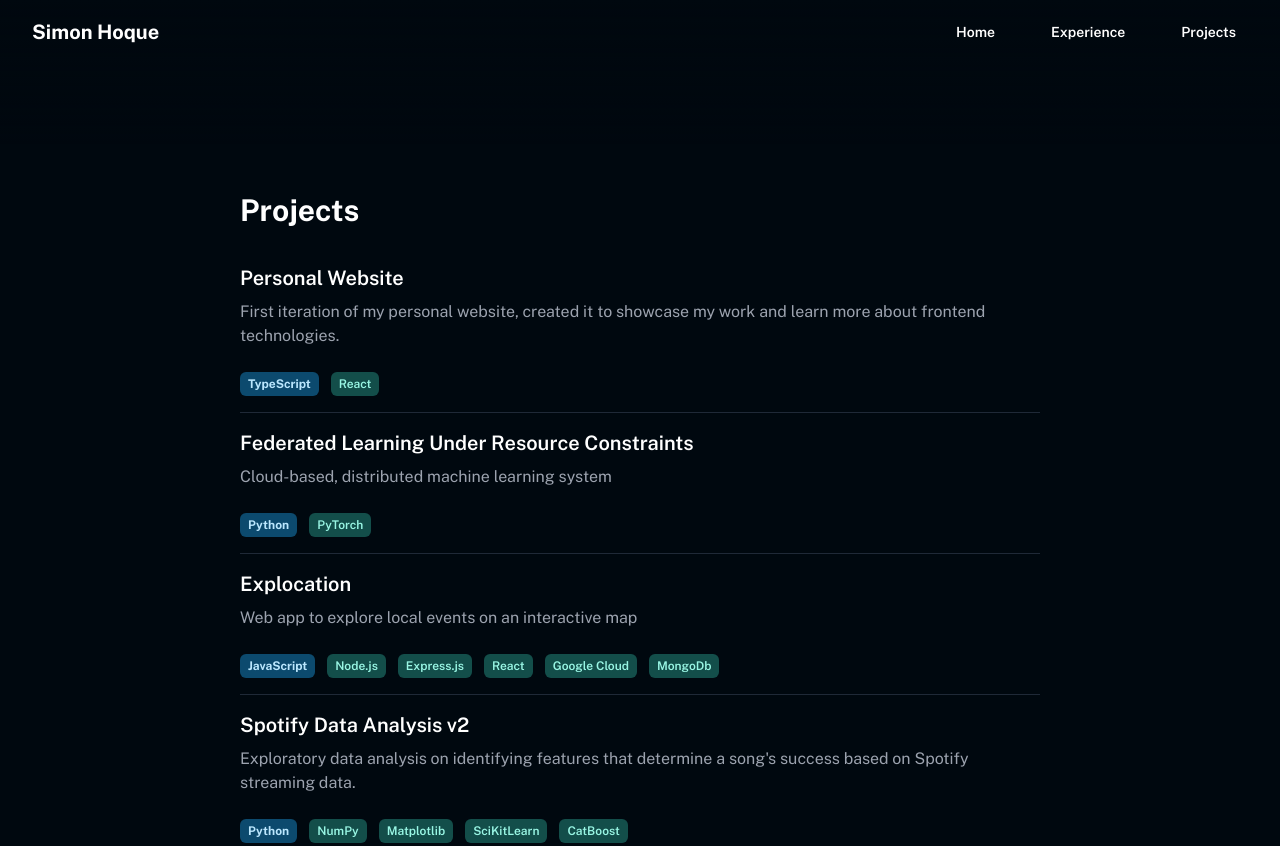
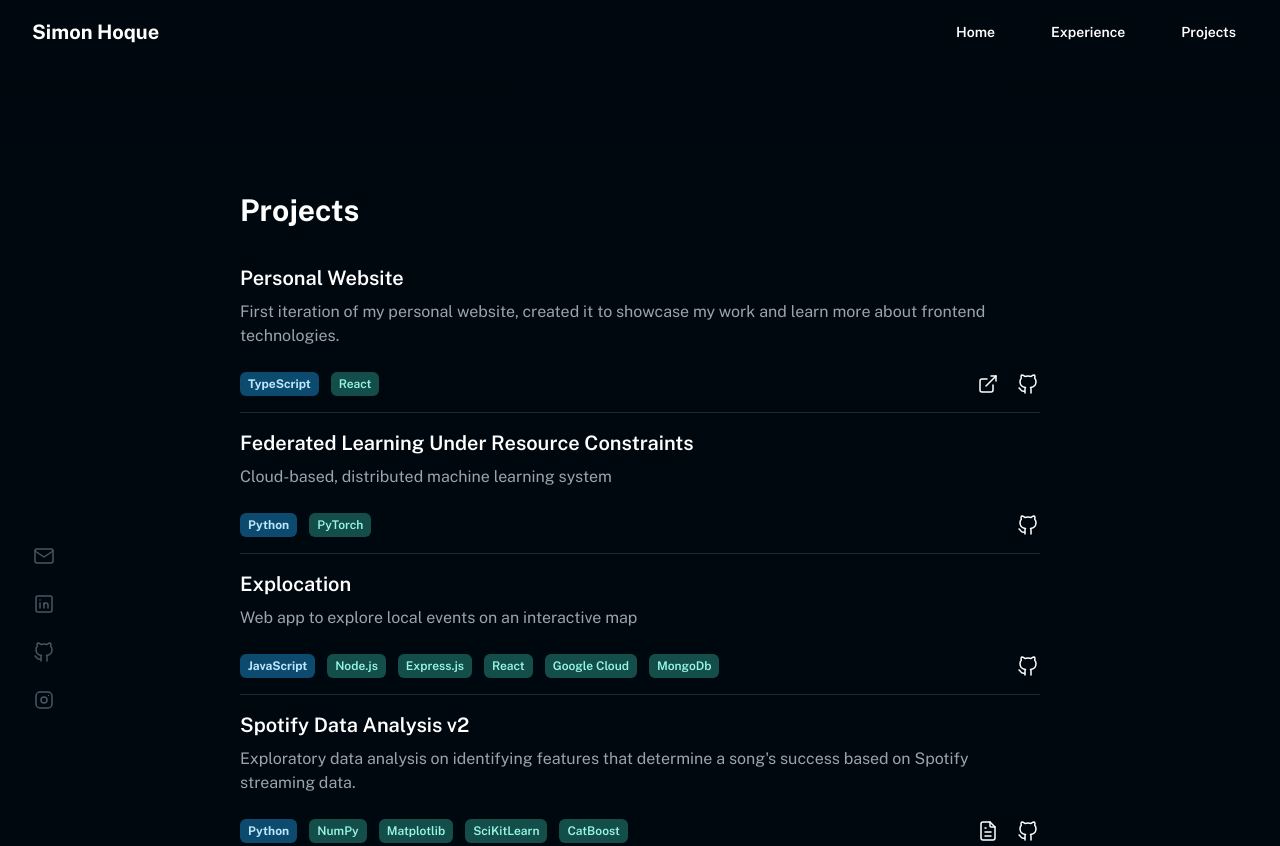
Before and after one commit to simon-th/v2, a Gatsby site: page /projects in a window 1280 px wide. Shown: the top 846 px of the page. Built offline with nearby package versions, Linux system fonts and the light colour scheme; Gatsby itself is replaced by a stand-in of ours.

Commit message:
Add social icons

```diff
--- a/src/components/Icons.tsx
+++ b/src/components/Icons.tsx
@@ -4,19 +4,11 @@ import React from 'react';
  * Icons sourced from https://www.tablericons.com
  */
 
-interface IconProps {
-  size: string;
-  color: string;
-}
-
-export function Mail(props: IconProps) {
-  const { size, color } = props;
+export function Mail() {
   return (
     <svg
       xmlns="http://www.w3.org/2000/svg"
-      className={`w-${size} h-${size} stroke-${color}`}
       viewBox="0 0 24 24"
-      strokeWidth="1.5"
       fill="none"
       strokeLinecap="round"
       strokeLinejoin="round"
@@ -28,14 +20,11 @@ export function Mail(props: IconProps) {
   );
 }
 
-export function GitHub(props: IconProps) {
-  const { size, color } = props;
+export function GitHub() {
   return (
     <svg
       xmlns="http://www.w3.org/2000/svg"
-      className={`w-${size} h-${size} stroke-${color}`}
       viewBox="0 0 24 24"
-      strokeWidth="1.5"
       fill="none"
       strokeLinecap="round"
       strokeLinejoin="round"
@@ -46,14 +35,11 @@ export function GitHub(props: IconProps) {
   );
 }
 
-export function ExternalLink(props: IconProps) {
-  const { size, color } = props;
+export function ExternalLink() {
   return (
     <svg
       xmlns="http://www.w3.org/2000/svg"
-      className={`w-${size} h-${size} stroke-${color}`}
       viewBox="0 0 24 24"
-      strokeWidth="1.5"
       fill="none"
       strokeLinecap="round"
       strokeLinejoin="round"
@@ -66,14 +52,11 @@ export function ExternalLink(props: IconProps) {
   );
 }
 
-export function Documentation(props: IconProps) {
-  const { size, color } = props;
+export function Documentation() {
   return (
     <svg
       xmlns="http://www.w3.org/2000/svg"
-      className={`w-${size} h-${size} stroke-${color}`}
       viewBox="0 0 24 24"
-      strokeWidth="1.5"
       fill="none"
       strokeLinecap="round"
       strokeLinejoin="round"
@@ -87,3 +70,38 @@ export function Documentation(props: IconProps) {
     </svg>
   );
 }
+
+export function Instagram() {
+  return (
+    <svg
+      xmlns="http://www.w3.org/2000/svg"
+      viewBox="0 0 24 24"
+      fill="none"
+      strokeLinecap="round"
+      strokeLinejoin="round"
+    >
+      <path stroke="none" d="M0 0h24v24H0z" fill="none" />
+      <rect x="4" y="4" width="16" height="16" rx="4" />
+      <circle cx="12" cy="12" r="3" />
+      <line x1="16.5" y1="7.5" x2="16.5" y2="7.501" />
+    </svg>
+  );
+}
+
+export function LinkedIn() {
+  return (
+    <svg
+      xmlns="http://www.w3.org/2000/svg"
+      viewBox="0 0 24 24"
+      strokeLinecap="round"
+      strokeLinejoin="round"
+    >
+      <path stroke="none" d="M0 0h24v24H0z" fill="none" />
+      <rect x="4" y="4" width="16" height="16" rx="2" fill="none" />
+      <line x1="8" y1="11" x2="8" y2="16" />
+      <line x1="8" y1="8" x2="8" y2="8.01" />
+      <line x1="12" y1="16" x2="12" y2="11" />
+      <path d="M16 16v-3a2 2 0 0 0 -4 0" fill="none" />
+    </svg>
+  );
+}
--- a/src/components/Layout.tsx
+++ b/src/components/Layout.tsx
@@ -1,9 +1,15 @@
 import React from 'react';
 import Navbar from './Navbar';
+import { GitHub, Mail, LinkedIn, Instagram } from './Icons';
 
 type LayoutProps = {
   children: React.ReactNode;
 };
+
+const iconClass =
+  'w-6 h-6 stroke-gray-600 fill-none stroke-1.5 hover:stroke-white hover:scale-110';
+const sideBarClass =
+  'z-5 pb-12 w-full justify-center flex flex-row md:flex-col md:fixed md:bottom-10 transition ease-in-out';
 
 export default function Layout({ children }: LayoutProps) {
   return (
@@ -12,6 +18,36 @@ export default function Layout({ children }: LayoutProps) {
       <div className="container mx-auto py-28 sm:py-36 xl:py-48 xl:pb-auto">
         {children}
       </div>
+      <div className={`${sideBarClass} gap-6 md:pl-8`}>
+        <a
+          href="mailto:simon.thoque@gmail.com"
+          className={iconClass}
+          aria-label="Email Address"
+        >
+          <Mail />
+        </a>
+        <a
+          href="https://www.linkedin.com/in/simon-hoque"
+          className={iconClass}
+          aria-label="LinkedIn"
+        >
+          <LinkedIn />
+        </a>
+        <a
+          href="https://www.github.com/simon-th"
+          className={iconClass}
+          aria-label="GitHub"
+        >
+          <GitHub />
+        </a>
+        <a
+          href="https://www.instagram.com/_simonhoque"
+          className={iconClass}
+          aria-label="Instagram"
+        >
+          <Instagram />
+        </a>
+      </div>
     </main>
   );
 }
--- a/src/components/Project.tsx
+++ b/src/components/Project.tsx
@@ -44,6 +44,7 @@ export default function Project(props: ProjectProps) {
       </CSSTransition>
     </button>
   );
+  const iconClass = 'w-6 h-6 stroke-white fill-none stroke-1.5 hover:scale-110';
   const footer = (
     <div className="w-full flex justify-between">
       <div className="flex flex-wrap h-fit gap-3">
@@ -64,18 +65,18 @@ export default function Project(props: ProjectProps) {
       </div>
       <div className="pl-6 flex gap-4 transition ease-in-out">
         {docs ? (
-          <a href={docs} className="hover:scale-110">
-            <Documentation size="6" color="white" />
+          <a href={docs} className={iconClass}>
+            <Documentation />
           </a>
         ) : null}
         {demo ? (
-          <a href={demo} className="hover:scale-110">
-            <ExternalLink size="6" color="white" />
+          <a href={demo} className={iconClass}>
+            <ExternalLink />
           </a>
         ) : null}
         {gitHub ? (
-          <a href={gitHub} className="hover:scale-110">
-            <GitHub size="6" color="white" />
+          <a href={gitHub} className={iconClass}>
+            <GitHub />
           </a>
         ) : null}
       </div>
--- a/src/content/experience.json
+++ b/src/content/experience.json
@@ -1,7 +1,7 @@
 {
   "background": [
     "I am currently working on cloud-native backend devlopment at Amazon, designing a database system for an internal platform tool that services thousands of API queries.",
-    "Before my current job, I recently graduated from UT Austin, where I had the opportunity to conduct research on a neural network compression model, teach the fundamentals of software to underclassmen, and work on some really cool projects ranging from reinforcement learning to web development. I also spent a summer at Amazon building a data pipeline and learning all about AWS.",
+    "Before my current job, I completed my undergrad in Electrical and Computer Engineering from UT Austin. There, I had the opportunity to conduct research on a neural network compression model, teach the fundamentals of software to underclassmen, and work on some really cool projects ranging from reinforcement learning to web development. I also spent a summer at Amazon building a data pipeline and learning all about AWS.",
     "In my free time, I have been exploring frontend development (which led to this site!), mainly learning about React, its frameworks, and styling using CSS."
   ],
   "currentPosition": {
--- a/src/content/unused.json
+++ /dev/null
@@ -1,4 +0,0 @@
-[
-  "I recently graduated from UT Austin, where I had the opportunity to conduct research on a neural network compression model, teach the fundamentals of software to underclassmen, and work on some really cool projects ranging from reinforcement learning to web development. I also spent a summer at Amazon building a data pipeline and learning all about AWS.",
-  "I work on this website in my spare time, partly to showcase my work, but mostly to learn more about React, Docker, and all the cool things that they can do!"
-]
--- a/src/pages/index.tsx
+++ b/src/pages/index.tsx
@@ -1,9 +1,7 @@
 import * as React from 'react';
 import portrait from '../images/portrait.jpg';
 import Layout from '../components/Layout';
-import ListCard from '../components/ListCard';
 import WelcomeIntro from '../components/WelcomeIntro';
-import { h2, listBorder } from '../styles/common-styles';
 
 interface WelcomeHeaderProps {
   welcomeLine1: string;
--- a/tailwind.config.js
+++ b/tailwind.config.js
@@ -4,6 +4,9 @@ module.exports = {
     extend: {
       colors: {
         'dark-navy': '#00080f',
+      },
+      strokeWidth: {
+        1.5: '1.5',
       },
     },
     container: {
```
Also changed, not shown: src/styles/flip.css (deleted).
